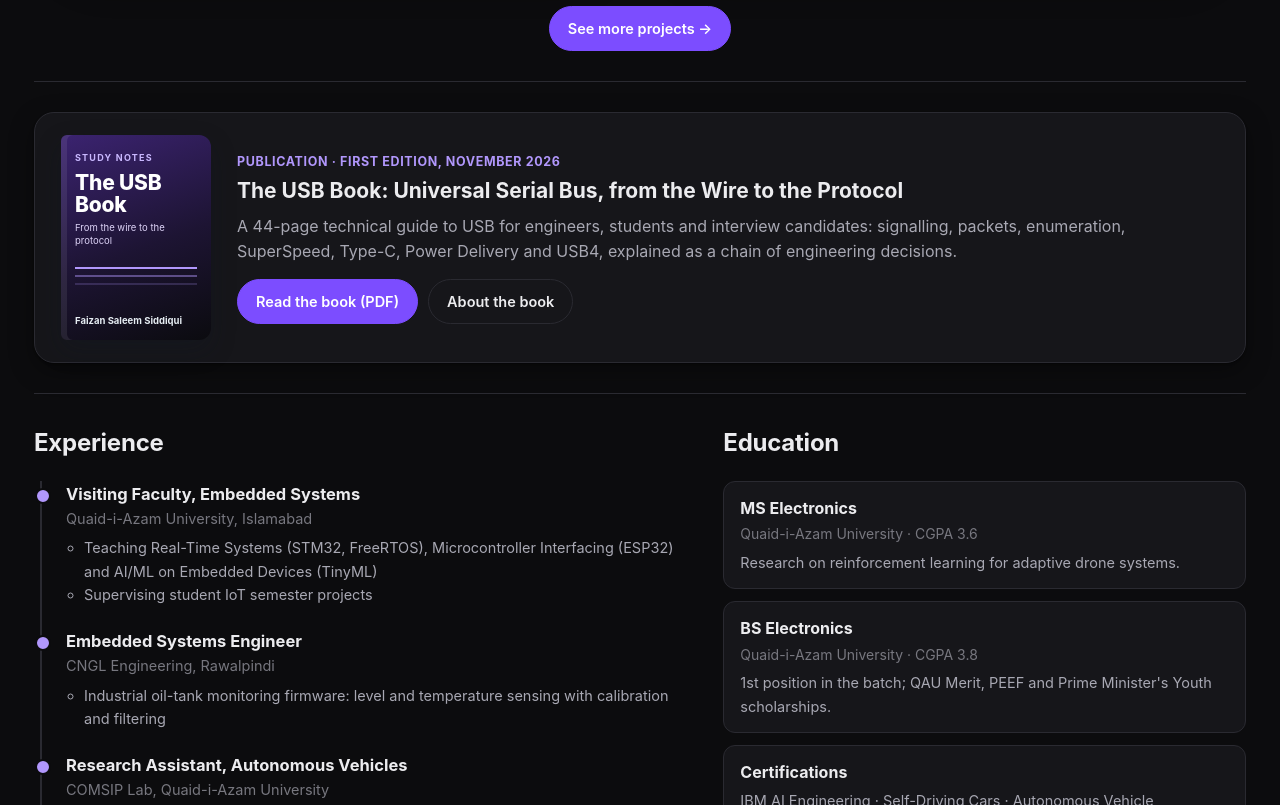
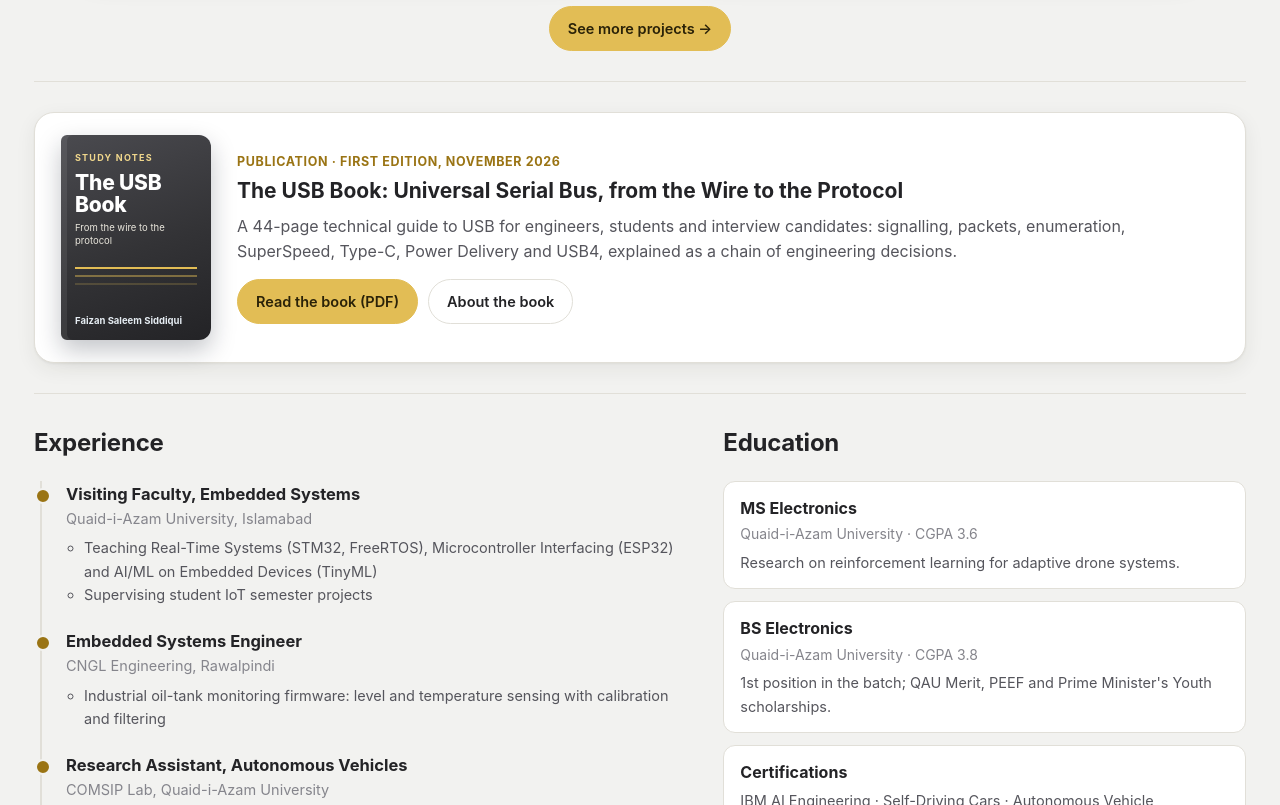
Before and after one commit to FaizanSSDQ/FaizanSSDQ.github.io, a plain HTML site: page index.html in a window 1280 px wide. Shown: the part 1338-2143 px from the top of the page. Drawn offline with Linux system fonts and the light colour scheme.

Commit message:
Light grey and gold theme
Replace the dark palette with light grey backgrounds, white cards,
charcoal text and light-gold accents (deeper gold for links and
labels so they stay readable). The book cover becomes graphite with
gold detail.

```diff
--- a/index.html
+++ b/index.html
@@ -57,16 +57,16 @@
 
   <style>
     :root {
-      color-scheme: dark;
-      --bg: #0c0c0e; --surface: #16161a; --surface-2: #1d1d22; --text: #ececef; --muted: #a8a8b3; --faint: #77777f;
-      --line: #2a2a31; --chip: #222228;
-      --accent: #b197fc;          /* purple for links, labels and highlights on dark grey */
-      --accent-strong: #d0bfff;
-      --accent-soft: #241d38;     /* purple tint behind active tabs and icons */
-      --btn: #7c4dff; --btn-hover: #6a3df0;   /* filled buttons: white text stays readable */
-      --shadow: 0 1px 2px rgba(0,0,0,.4), 0 8px 24px rgba(0,0,0,.35);
-      --shadow-hover: 0 0 0 1px #4b3a7a, 0 12px 32px rgba(0,0,0,.5);
-      --figure: #f4f4f5;          /* project figures are drawn on white */
+      color-scheme: light;
+      --bg: #f2f2f0; --surface: #ffffff; --surface-2: #f8f7f3; --text: #232326; --muted: #55555c; --faint: #85858c;
+      --line: #e1dfd8; --chip: #ebeae5;
+      --accent: #9a7414;          /* deep gold for links and labels (readable on light grey) */
+      --accent-strong: #7a5b0c;
+      --accent-soft: #f8efd2;     /* light gold behind the active tab and icons */
+      --btn: #e2bd55; --btn-hover: #d4ab3c; --btn-text: #2a2208;   /* light-gold buttons, dark text */
+      --shadow: 0 1px 2px rgba(40,36,25,.05), 0 6px 20px rgba(40,36,25,.07);
+      --shadow-hover: 0 0 0 1px #e2bd55, 0 12px 30px rgba(40,36,25,.12);
+      --figure: #ffffff;
     }
     * { box-sizing: border-box; }
     body {
@@ -88,7 +88,7 @@
     header.top .wrap { display: flex; align-items: center; gap: 16px; min-height: 60px; }
     .brand { display: flex; align-items: center; gap: 10px; font-weight: 700; color: var(--text); white-space: nowrap; }
     .brand:hover { text-decoration: none; }
-    .brand .mark { width: 30px; height: 30px; border-radius: 8px; background: var(--btn); color: #fff;
+    .brand .mark { width: 30px; height: 30px; border-radius: 8px; background: var(--btn); color: var(--btn-text);
                    display: grid; place-items: center; font-size: 13px; font-weight: 700; }
     nav.tabs { display: flex; gap: 4px; margin-left: auto; overflow-x: auto; scrollbar-width: none; }
     nav.tabs::-webkit-scrollbar { display: none; }
@@ -108,8 +108,8 @@
     .btn { display: inline-flex; align-items: center; gap: 8px; padding: 10px 18px; border-radius: 999px;
            border: 1px solid var(--line); background: var(--surface); color: var(--text); font-weight: 600; font-size: 14.5px; }
     .btn:hover { text-decoration: none; border-color: var(--accent); color: var(--accent); }
-    .btn.primary { background: var(--btn); border-color: var(--btn); color: #fff; }
-    .btn.primary:hover { background: var(--btn-hover); border-color: var(--btn-hover); color: #fff; }
+    .btn.primary { background: var(--btn); border-color: var(--btn); color: var(--btn-text); }
+    .btn.primary:hover { background: var(--btn-hover); border-color: var(--btn-hover); color: var(--btn-text); }
     .tag { display: inline-block; padding: 2px 10px; border-radius: 999px; background: var(--chip); color: var(--muted);
            font-size: 12.5px; font-weight: 500; }
     .tags { display: flex; flex-wrap: wrap; gap: 6px; }
@@ -181,14 +181,14 @@
 
     /* ---- book cover (drawn in CSS, so it needs no image file) ---- */
     .cover { position: relative; flex: none; width: 150px; aspect-ratio: 3 / 4.1; border-radius: 6px 12px 12px 6px; overflow: hidden;
-             background: linear-gradient(160deg, #3b2370 0%, #1d1433 55%, #0b0b0f 100%); color: #fff;
+             background: linear-gradient(160deg, #4a4a4f 0%, #333336 55%, #232326 100%); color: #fff;
              box-shadow: 0 10px 24px rgba(16,24,40,.25), inset 6px 0 0 rgba(255,255,255,.08); padding: 16px 14px 12px;
              display: flex; flex-direction: column; }
-    .cover::before { content: ""; position: absolute; left: 14px; right: 14px; top: 64%; height: 2px; background: #b197fc;
-                     box-shadow: 0 8px 0 rgba(177,151,252,.45), 0 16px 0 rgba(177,151,252,.2); }
-    .cover .c-kicker { font-size: 9px; letter-spacing: .14em; text-transform: uppercase; color: #c9b8ff; font-weight: 700; }
+    .cover::before { content: ""; position: absolute; left: 14px; right: 14px; top: 64%; height: 2px; background: #e2bd55;
+                     box-shadow: 0 8px 0 rgba(226,189,85,.45), 0 16px 0 rgba(226,189,85,.2); }
+    .cover .c-kicker { font-size: 9px; letter-spacing: .14em; text-transform: uppercase; color: #f0d78c; font-weight: 700; }
     .cover .c-title { font-size: 21px; font-weight: 800; line-height: 1.05; margin-top: 6px; letter-spacing: -.01em; }
-    .cover .c-sub { font-size: 9.5px; line-height: 1.35; color: #ddd3f7; margin-top: 6px; }
+    .cover .c-sub { font-size: 9.5px; line-height: 1.35; color: #e9e6dc; margin-top: 6px; }
     .cover .c-author { margin-top: auto; font-size: 9.5px; font-weight: 700; color: #e6edf3; }
     .cover.large { width: 250px; padding: 24px 22px 18px; }
     .cover.large .c-kicker { font-size: 11px; }
@@ -255,7 +255,7 @@
     .filters button { font: inherit; font-size: 14px; font-weight: 600; padding: 7px 16px; border-radius: 999px; cursor: pointer;
                       border: 1px solid var(--line); background: var(--surface); color: var(--muted); }
     .filters button:hover { border-color: var(--accent); color: var(--accent); }
-    .filters button[aria-pressed="true"] { background: var(--btn); border-color: var(--btn); color: #fff; }
+    .filters button[aria-pressed="true"] { background: var(--btn); border-color: var(--btn); color: var(--btn-text); }
     .projects { display: grid; gap: 20px; grid-template-columns: repeat(auto-fill, minmax(300px, 1fr)); }
     .proj { display: flex; flex-direction: column; background: var(--surface); border: 1px solid var(--line);
             border-radius: 18px; overflow: hidden; box-shadow: var(--shadow); transition: box-shadow .2s ease, transform .2s ease; }
```
